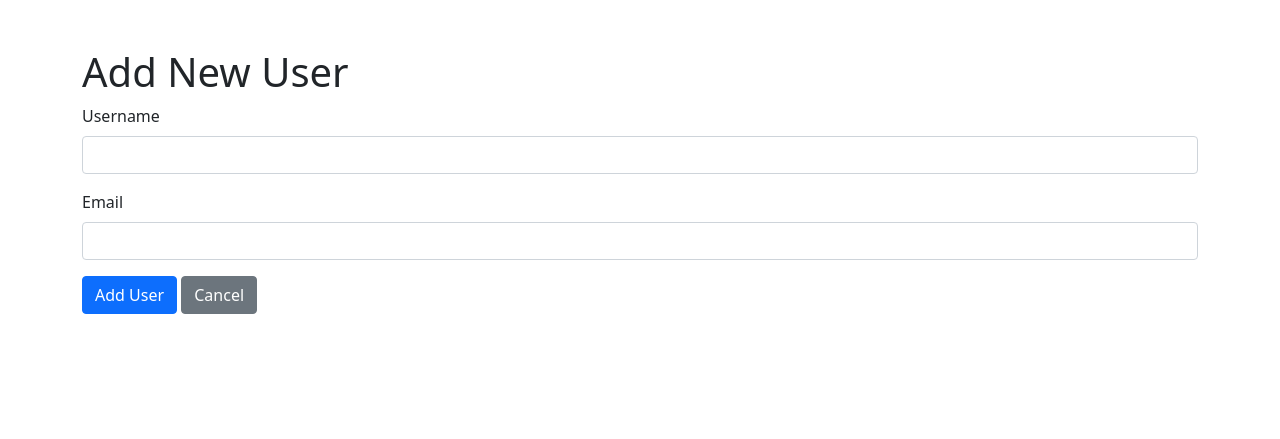
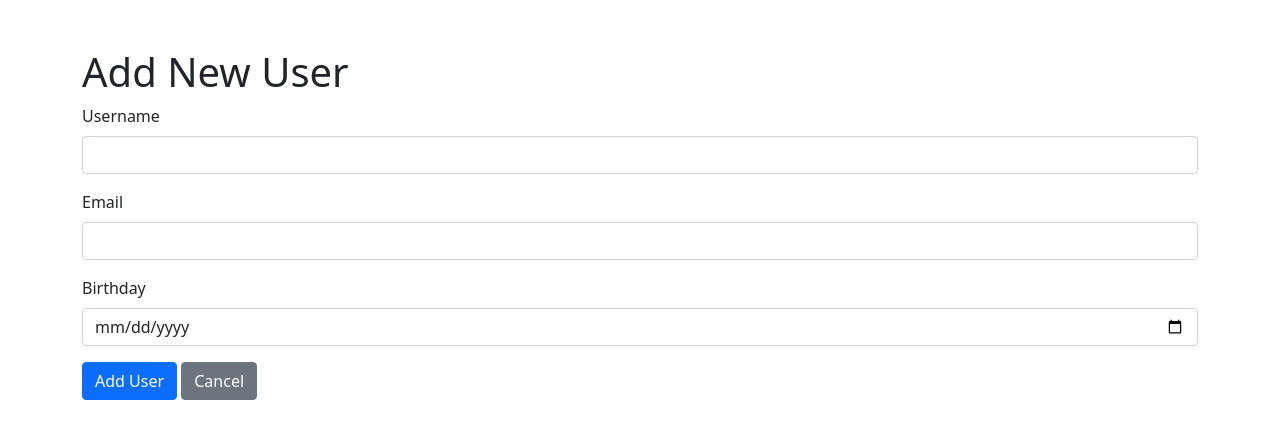
Before and after one commit to izsmith1/test_forms, a Flask app: page /add in a window 1280 px wide. Shown: the top 439 px of the page. Run offline with Flask 3, Linux system fonts and the light colour scheme.

Commit message:
Birthday funtionality Final Build

```diff
--- a/forms/templates/add_user.html
+++ b/forms/templates/add_user.html
@@ -23,6 +23,10 @@
                 <label for="email" class="form-label">Email</label>
                 <input type="email" class="form-control" id="email" name="email" required>
             </div>
+            <div class="mb-3">
+                <label for="birthday" class="form-label">Birthday</label>
+                <input type="date" class="form-control" id="birthday" name="birthday" required>
+            </div>
             <button type="submit" class="btn btn-primary">Add User</button>
             <a href="{{ url_for('index') }}" class="btn btn-secondary">Cancel</a>
         </form>
--- a/forms/templates/home.html
+++ b/forms/templates/home.html
@@ -33,7 +33,7 @@
                     <td>{{ user.id }}</td>
                     <td>{{ user.username }}</td>
                     <td>{{ user.email }}</td>
-                    <td>{{ user.birthday }}</td>
+                    <td>{{ user.birthday.strftime('%m/%d/%Y') if user.birthday else '' }}</td>
                     <td>
                         <a href="{{ url_for('view_user', user_id=user.id) }}" class="btn btn-secondary btn-sm">Manage</a>
                     </td>
--- a/forms/templates/view_user.html
+++ b/forms/templates/view_user.html
@@ -22,6 +22,10 @@
             <div class="mb-3">
                 <label for="email" class="form-label">Email</label>
                 <input type="email" class="form-control" id="email" name="email" value="{{ user.email }}" required>
+            </div>
+            <div class="mb-3">
+                <label for="birthday" class="form-label">Birthday</label>
+                <input type="text" class="form-control" id="birthday" name="birthday" value="{{ user.birthday.strftime('%m/%d/%Y') if user.birthday else '' }}" placeholder="MM/DD/YYYY" required>
             </div>
             <button
                 type="submit"
```
